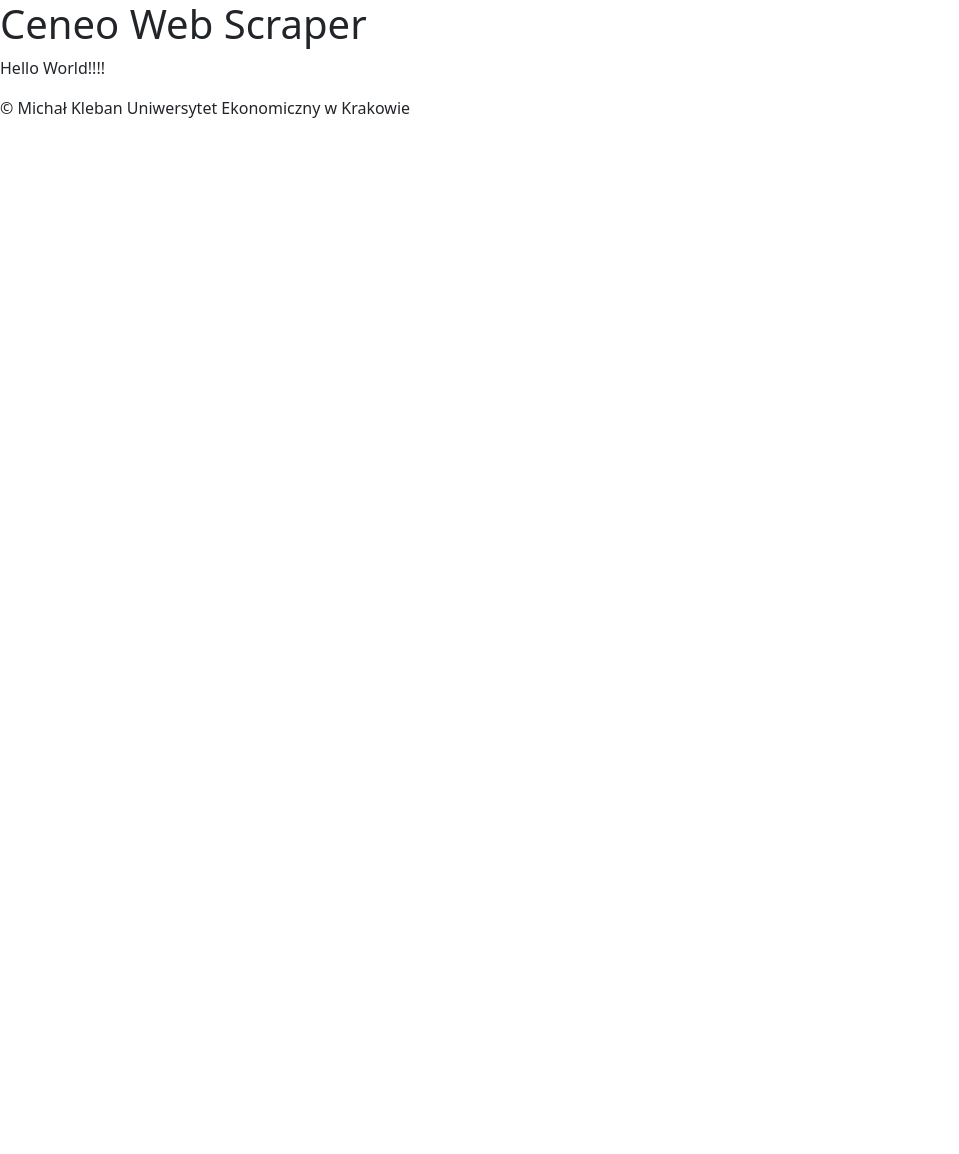
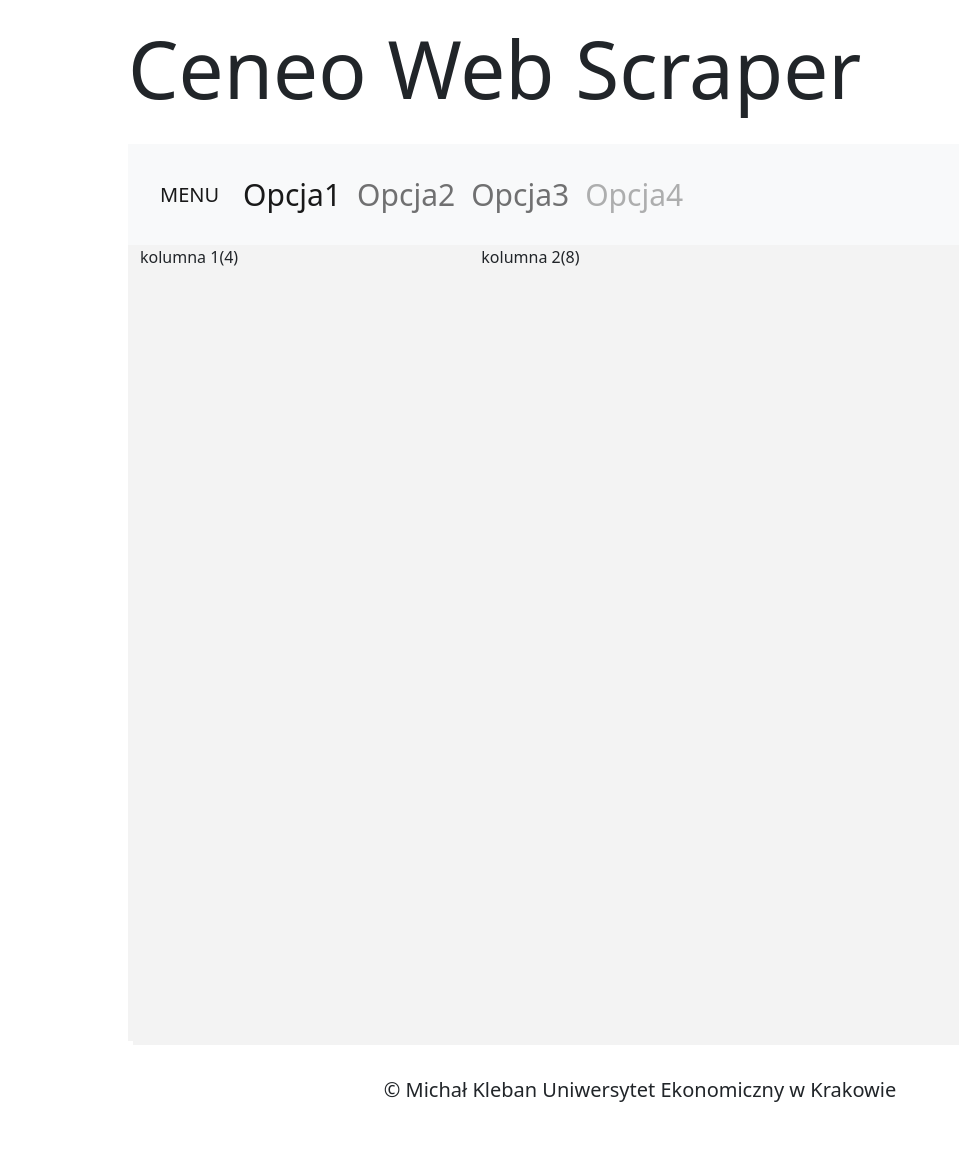
Before and after one commit to MichalKleban/CeneoWebScraper, a Flask app: page / in a window 1280 px wide. Shown: the whole page, without its empty margins (0-959 px from the left). Before the commit the page ends 118 px from the top, so only its background shows below. Run offline with Flask 2, Linux system fonts and the light colour scheme.

Commit message:
30.05.2022 Bootstrap layout MK

```diff
--- /dev/null
+++ b/app/templates/index.css
@@ -0,0 +1,29 @@
+#full{
+    margin: auto 10%;
+    min-height: 100%;
+}
+#main{
+    background-color: #F3F3F3 ;
+}
+#title{
+    font-size: 80px;
+    padding-top: 20px;
+    padding-bottom: 20px;
+    background-color: white;
+}
+#nav{
+    font-size: 30px;
+    padding: 20px;
+}
+.row{
+    height: 800px;
+}
+#fotter{
+    clear: both;
+    position: relative;
+    padding: 5px;
+    width: 100%;
+    text-align: center;
+    font-size: 20px;
+    background-color: white;
+}
--- a/app/templates/index.html
+++ b/app/templates/index.html
@@ -4,19 +4,51 @@
     <meta charset="UTF-8">
     <title>Ceneo Web Scraper</title>
     <!-- CSS only -->
-<link href="https://cdn.jsdelivr.net/npm/bootstrap@5.2.0-beta1/dist/css/bootstrap.min.css" rel="stylesheet" integrity="sha384-0evHe/X+R7YkIZDRvuzKMRqM+OrBnVFBL6DOitfPri4tjfHxaWutUpFmBp4vmVor" crossorigin="anonymous">
-<!-- JavaScript Bundle with Popper -->
-<script src="https://cdn.jsdelivr.net/npm/bootstrap@5.2.0-beta1/dist/js/bootstrap.bundle.min.js" integrity="sha384-pprn3073KE6tl6bjs2QrFaJGz5/SUsLqktiwsUTF55Jfv3qYSDhgCecCxMW52nD2" crossorigin="anonymous"></script>
+    <link href="index.css" rel="stylesheet" type="text/css">
+    <link href="https://cdn.jsdelivr.net/npm/bootstrap@5.2.0-beta1/dist/css/bootstrap.min.css" rel="stylesheet" integrity="sha384-0evHe/X+R7YkIZDRvuzKMRqM+OrBnVFBL6DOitfPri4tjfHxaWutUpFmBp4vmVor" crossorigin="anonymous">
+    <!-- JavaScript Bundle with Popper -->
+    <script src="https://cdn.jsdelivr.net/npm/bootstrap@5.2.0-beta1/dist/js/bootstrap.bundle.min.js" integrity="sha384-pprn3073KE6tl6bjs2QrFaJGz5/SUsLqktiwsUTF55Jfv3qYSDhgCecCxMW52nD2" crossorigin="anonymous"></script>
 </head>
 <body>
+<div id="full">
     <header>
-        <h1>Ceneo Web Scraper</h1>
+        <h1 id="title">Ceneo Web Scraper</h1>
     </header>
-    <div>
-        <p>{{text}}</p>
-    </div>
-    <fotter>
+    <main id="main">
+        <nav id="nav" class="navbar navbar-expand-lg navbar-light bg-light">
+            <div class="container-fluid">
+              <a class="navbar-brand" href="#">MENU</a>
+              <button class="navbar-toggler" type="button" data-bs-toggle="collapse" data-bs-target="#navbarNav" aria-controls="navbarNav" aria-expanded="false" aria-label="Toggle navigation">
+                <span class="navbar-toggler-icon"></span>
+              </button>
+              <div class="collapse navbar-collapse" id="navbarNav">
+                <ul class="navbar-nav">
+                  <li class="nav-item">
+                    <a class="nav-link active" aria-current="page" href="#">Opcja1</a>
+                  </li>
+                  <li class="nav-item">
+                    <a class="nav-link" href="#">Opcja2</a>
+                  </li>
+                  <li class="nav-item">
+                    <a class="nav-link" href="#">Opcja3</a>
+                  </li>
+                  <li class="nav-item">
+                    <a class="nav-link disabled">Opcja4</a>
+                  </li>
+                </ul>
+              </div>
+            </div>
+          </nav>
+        <div class="container">
+            <div class="row">
+                <div class="col-4">kolumna 1(4)</div>
+                <div class="col-8">kolumna 2(8)</div>
+            </div>
+        </div>
+    </main>
+    <fotter id="fotter">
         <p>&copy; Michał Kleban Uniwersytet Ekonomiczny w Krakowie</p>
     </fotter>
+</div>
 </body>
 </html>
```
